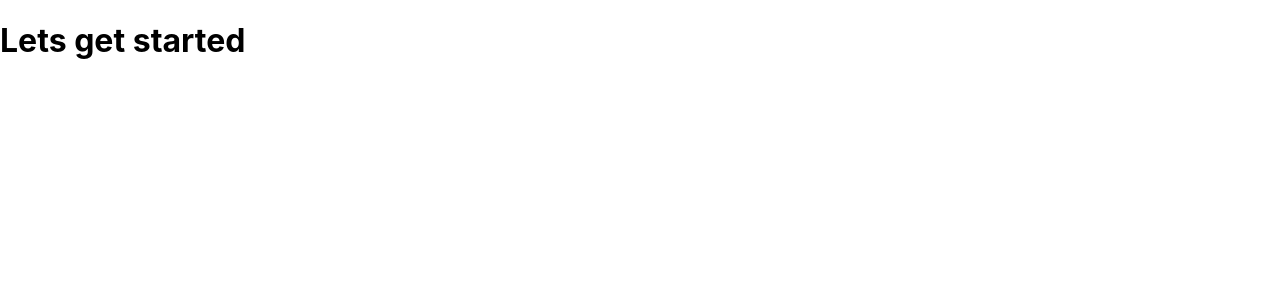
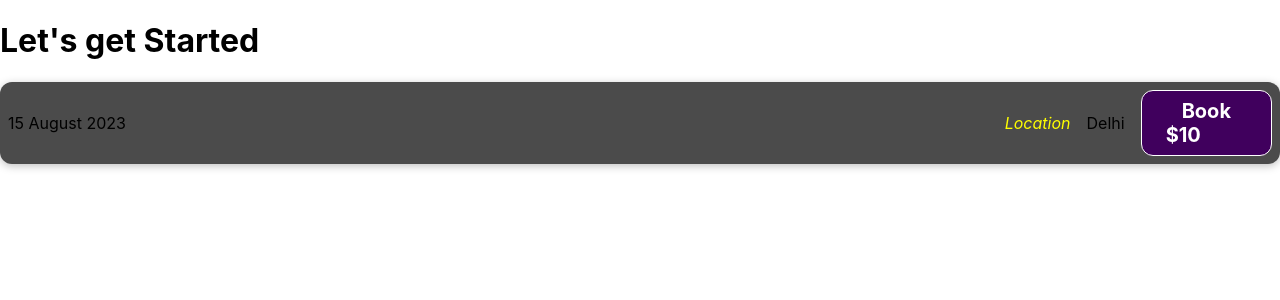
Before and after one commit to AmitMankar07/react-project, a React (Create React App) app in the folder project-one/: page / in a window 1280 px wide. Shown: the top 300 px of the page. Built offline with nearby package versions, Linux system fonts and the light colour scheme.

Commit message:
added css styling and components

```diff
--- a/project-one/src/App.js
+++ b/project-one/src/App.js
@@ -1,9 +1,10 @@
-
+import ExpenseItem from "./components/ExpenseItem";
 
 function App() {
   return (
-    <div >
-      <h1>Lets get started</h1>
+    <div>
+      <h1>Let's get Started</h1>
+      <ExpenseItem></ExpenseItem>
     </div>
   );
 }
--- /dev/null
+++ b/project-one/src/components/ExpenseItem.css
@@ -0,0 +1,62 @@
+.expense-item {
+  display: flex;
+  justify-content: space-between;
+  align-items: center;
+  box-shadow: 0 2px 8px rgba(0, 0, 0, 0.25);
+  padding: 0.5rem;
+  margin: 1rem 0;
+  border-radius: 12px;
+  background-color: #4b4b4b;
+}
+
+.expense-item__location {
+  margin-left: 1rem;
+  color: yellow;
+  font-style: italic;
+}
+
+.expense-item__description {
+  display: flex;
+  flex-direction: column;
+  gap: 1rem;
+  align-items: flex-end;
+  flex-flow: column-reverse;
+  justify-content: flex-start;
+  flex: 1;
+}
+
+.expense-item h2 {
+  color: #3a3a3a;
+  font-size: 1rem;
+  flex: 1;
+  margin: 0 1rem;
+  color: white;
+}
+
+.expense-item__price {
+  font-size: 1rem;
+  font-weight: bold;
+  color: white;
+  background-color: #40005d;
+  border: 1px solid white;
+  padding: 0.5rem;
+  border-radius: 12px;
+}
+
+@media (min-width: 580px) {
+  .expense-item__description {
+    flex-direction: row;
+    align-items: center;
+    justify-content: flex-start;
+    flex: 1;
+  }
+
+  .expense-item__description h2 {
+    font-size: 1.25rem;
+  }
+
+  .expense-item__price {
+    font-size: 1.25rem;
+    padding: 0.5rem 1.5rem;
+  }
+}
--- /dev/null
+++ b/project-one/src/components/ExpenseItem.js
@@ -0,0 +1,24 @@
+// Write your code at relevant places in the code below:
+
+import "./ExpenseItem.css";
+
+function ExpenseItem() {
+  return (
+    <div className='expense-item'>
+      <div>15 August 2023</div>
+      <div>
+      <div className='expense-item__description'>
+        <div className='expense-item__location'>Location</div>
+        <div>Delhi</div>
+      <div className='expense-item__price'>
+        <h2>Book</h2>
+          <div>$10</div>
+
+        </div>
+      </div>
+      </div>
+    </div>
+  );
+}
+
+export default ExpenseItem;
```
